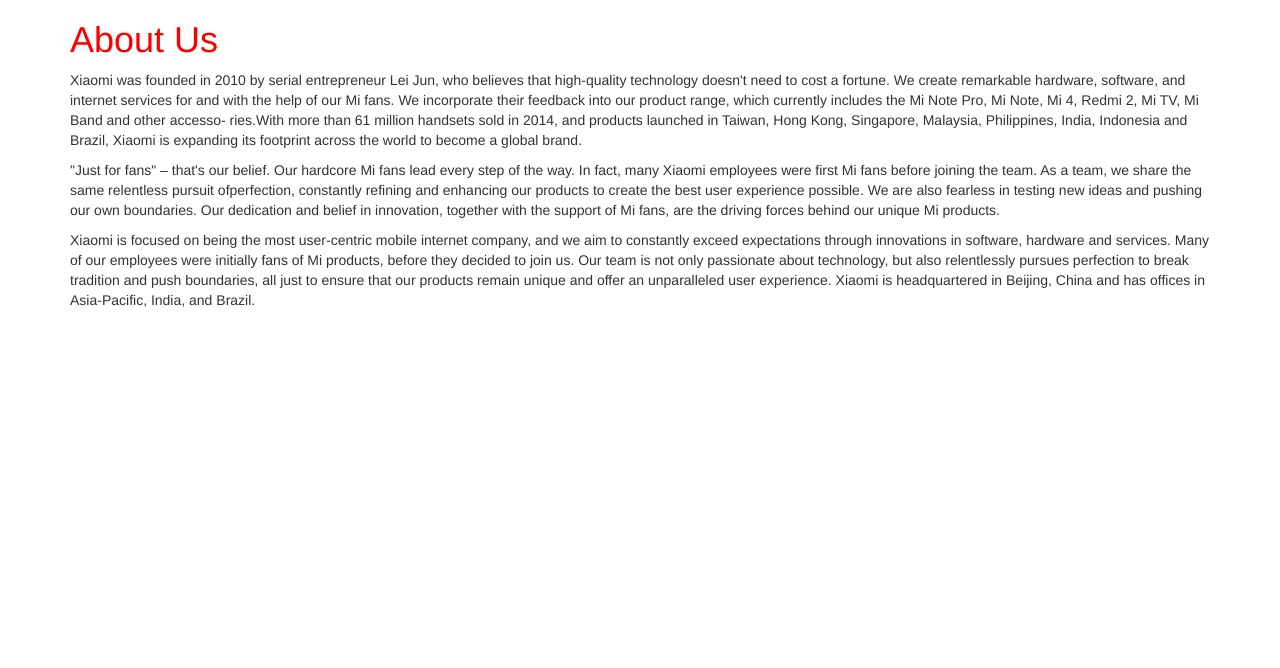
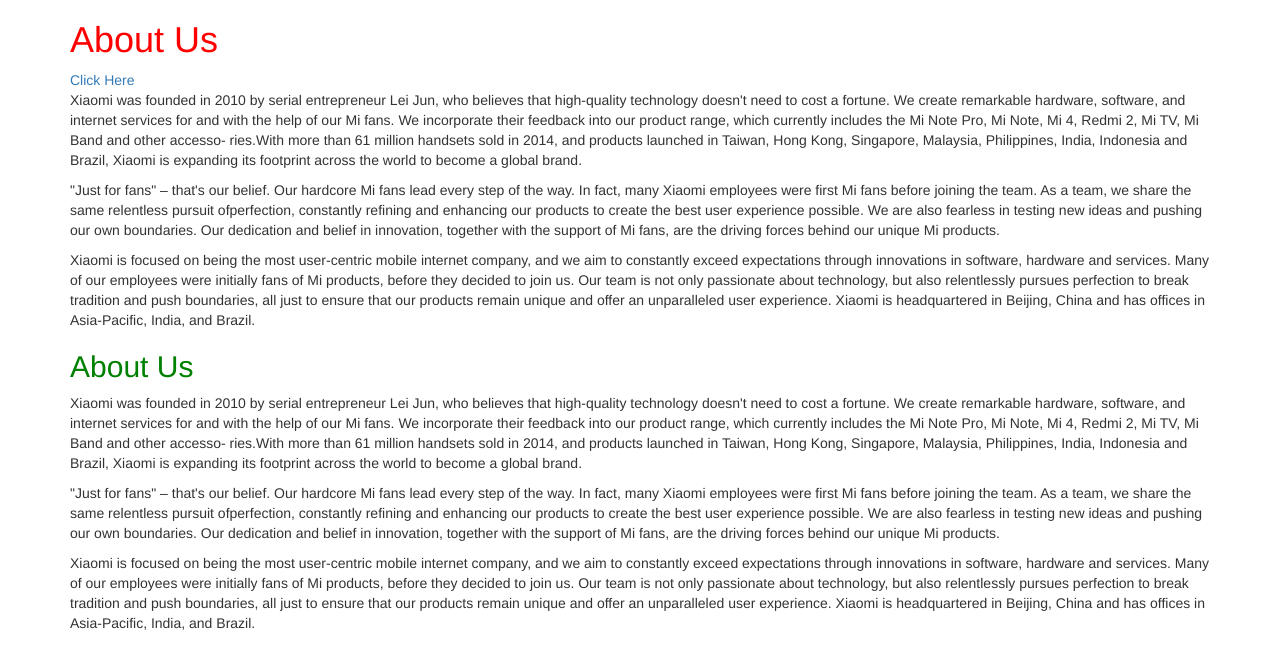
Before and after one commit to nathanbru/buy-xiaomi, a website: page index.html in a window 1280 px wide. Drawn offline with Linux system fonts and the light colour scheme.

```diff
--- a/index.html
+++ b/index.html
@@ -1,6 +1,7 @@
 <!DOCTYPE html>
 <html>
 	<head>
+		<meta charset="UTF-8">
 		<title>Buy Xiaomi</title>
 		<meta name="viewport" content="width=device-width, initial-scale=1">
 		<link rel="stylesheet" href="bower_components/bootstrap/dist/css/bootstrap.css">
@@ -9,6 +10,35 @@
 	<body>
 		<div class="container">
 			<h1>About Us</h1>
+			<a href="#second-title">Click Here</a>
+			<p>
+				Xiaomi was founded in 2010 by serial entrepreneur Lei Jun, who believes that high-quality
+				technology doesn't need to cost a fortune. We create remarkable hardware, software, and internet
+				services for and with the help of our Mi fans. We incorporate their feedback into our product range,
+				which currently includes the Mi Note Pro, Mi Note, Mi 4, Redmi 2, Mi TV, Mi Band and other accesso-
+				ries.With more than 61 million handsets sold in 2014, and products launched in Taiwan, Hong Kong,
+				Singapore, Malaysia, Philippines, India, Indonesia and Brazil, Xiaomi is
+				expanding its footprint across the world to become a global brand.
+			</p>
+			<p>
+				"Just for fans" – that's our belief. Our hardcore Mi fans lead every step of the way. In fact, many
+				Xiaomi employees were first Mi fans before joining the team. As a team, we share the same relentless
+				pursuit ofperfection, constantly refining and enhancing our products to create the best user experience
+				possible. We are also fearless in testing new ideas and pushing our own boundaries. Our dedication
+				and belief in innovation, together with the support of Mi fans, are the driving forces behind our
+				unique Mi products.
+			</p>
+			<p>
+				Xiaomi is focused on being the most user-centric mobile internet company, and we aim
+				to constantly exceed expectations through innovations in software, hardware and services.
+				Many of our employees were initially fans of Mi products, before they decided to join us. Our team is
+				not only passionate about technology, but also relentlessly pursues perfection to break tradition and
+				push boundaries, all just to ensure that our products remain unique and offer an unparalleled user
+				experience. Xiaomi is headquartered in Beijing, China and has offices
+				in Asia-Pacific, India, and Brazil.
+			</p>
+
+			<h2 id="second-title">About Us</h2>
 			<p>
 				Xiaomi was founded in 2010 by serial entrepreneur Lei Jun, who believes that high-quality
 				technology doesn't need to cost a fortune. We create remarkable hardware, software, and internet
```
Also changed, not shown: sitemap.xml (added, +14 -0 lines).
